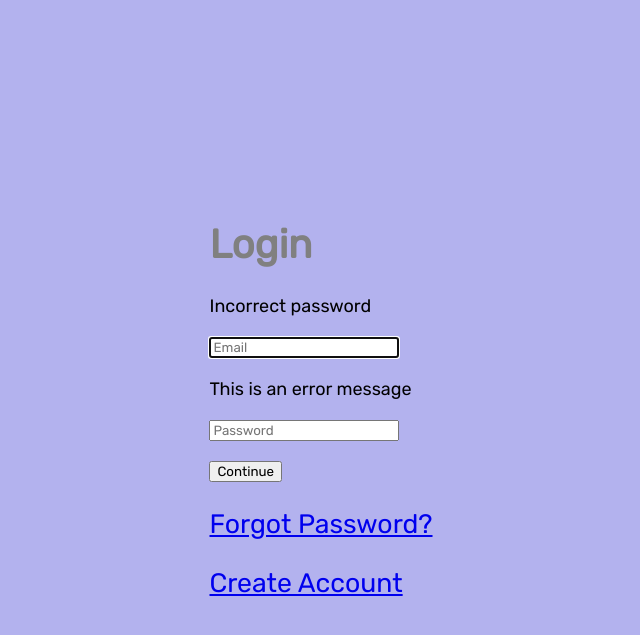
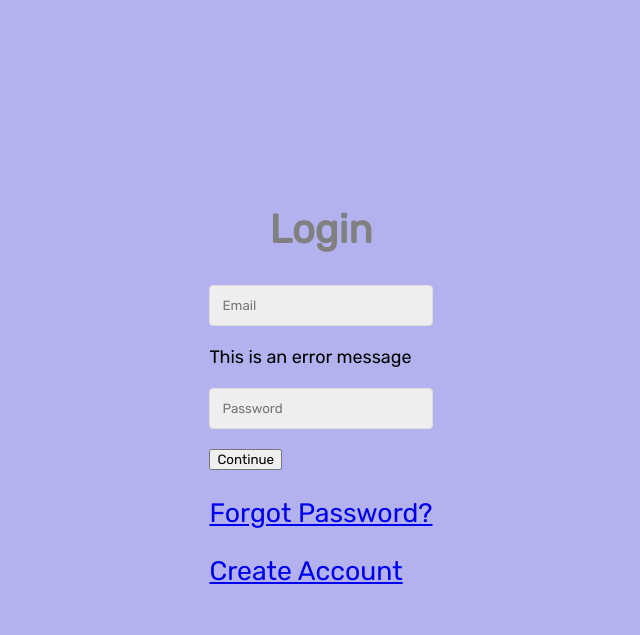
Before and after one commit to ayaanza29/zuhayr_sample-webapp, a Flask app: page /login.html in a window 1280 px wide. Shown: the top 635 px of the page, without its empty margins (319-959 px from the left). Run offline with Flask 2, Linux system fonts and the light colour scheme.

Commit message:
form changes for login

```diff
--- a/templates/login.html
+++ b/templates/login.html
@@ -70,13 +70,59 @@
         background: #ffffff;
     }
 
+    .container,
+    .form_input,
+    .form_button,
+
+    .form > *:first-child {
+        margin-top: 0;
+    }
+
+    .form > *:last-child {
+        margin-top: 0;
+    }
+
+    .form_title {
+        margin-bottom: 2rem;
+        text-align: center;
+    }
+
+    .form_message {
+        text-align: center;
+        margin-bottom: 1 rem;
+    }
+
+    .form_message-success {
+        color: var(--color-success);
+    }
+
+    .form_message-error {
+        color: var(--color-error);
+    }
+
+    .form_input-group {
+        margin-bottom: 1rem;
+    }
+
+    .form_input {
+        display: block;
+        width: 100%;
+        padding: 0.75rem;
+        box-sizing: border-box;
+        border-radius: var(--border-radius);
+        border: 1px solid #dddddd;
+        outline: none;
+        background: #eeeeee;
+        transition: background 0.2s, border-color 0.2s;
+    }
+
 </style>
 
 
 <div>
     <form class ="form" id ="login">
         <h1 class="form_title">Login</h1>
-        <div class="form_message form_message-error">Incorrect password</div>
+        <div class="form_message form_message-error"></div>
         <div class="form_input-group">
             <input type="text" class="form_input" autofocus placeholder="Email">
             <div class="form_input-error-message">This is an error message</div>
```
